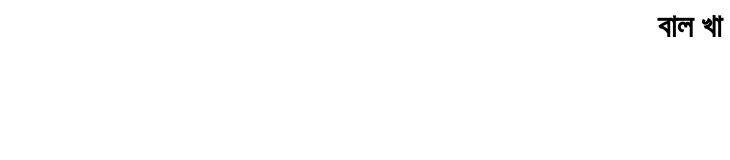
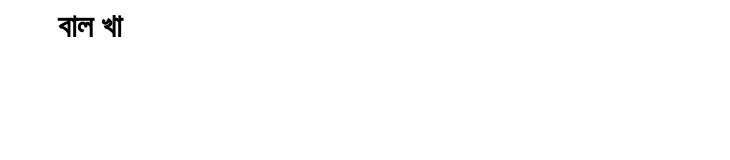
Before and after one commit to gakosie/giomat, a plain HTML site: page index.html in a window 1280 px wide. Shown: the whole page, without its empty margins (550-1280 px from the left). Drawn offline with Linux system fonts and the light colour scheme.

Commit message:
Update index.html

```diff
--- a/index.html
+++ b/index.html
@@ -7,4 +7,4 @@
 <time datetime="2023-05-27T23:59:17+02:00"></time>
 <title>#WATCH LIVE
 </title>
-<b><h1>বাল খা</h1></b>
+<center><b><h1>বাল খা</h1></b></center>
```
